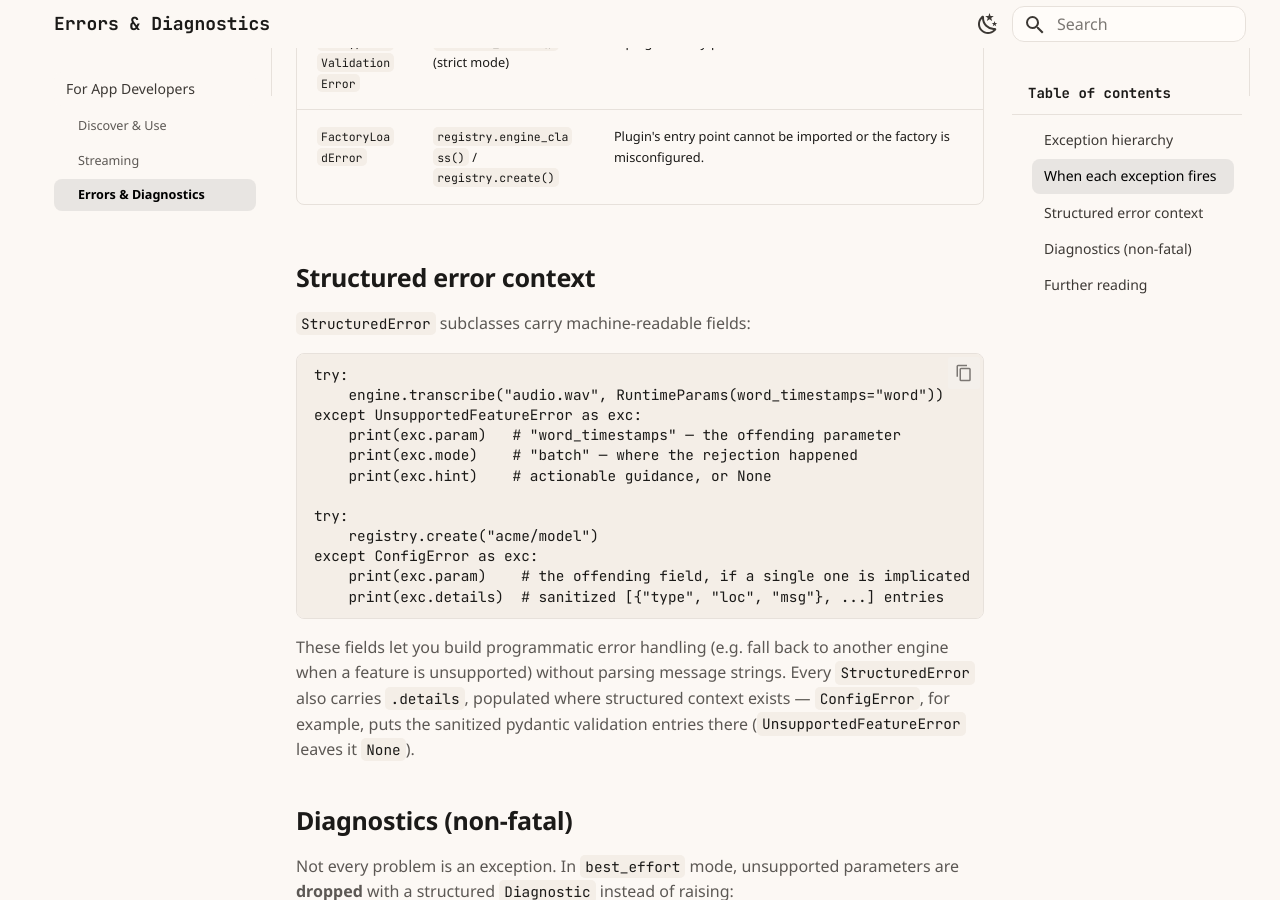
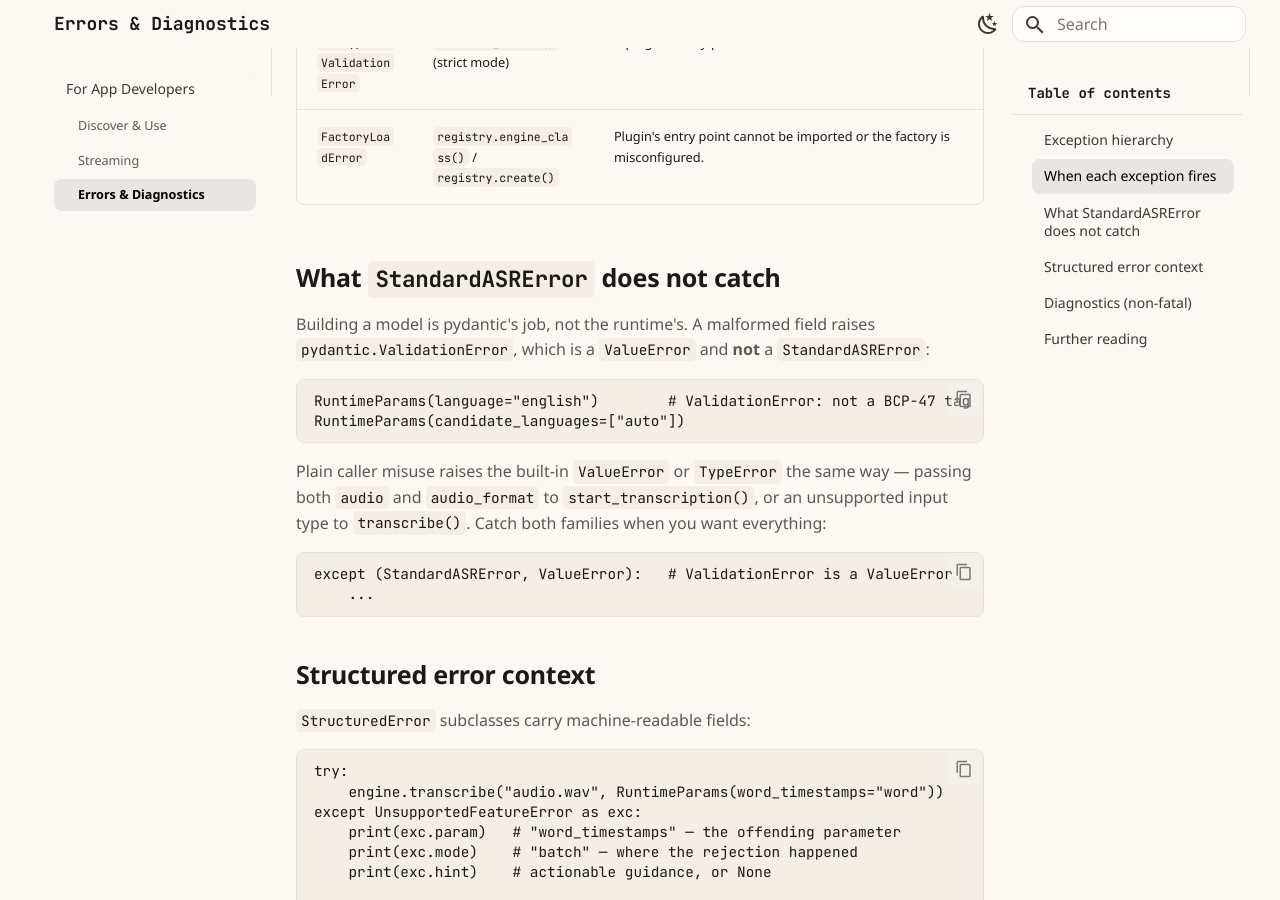
Before and after one commit to standard-voice/standard_asr, an MkDocs documentation site: the page built from docs/for_app_dev/errors.md, in a window 1280 px wide and 900 px high, scrolled down 2291 px. Built offline with MkDocs 1.6.1 and Material for MkDocs 9.7.7, drawn with Linux system fonts in a browser that asks for light colours; plug-ins that fetch from the network failed and are left out; some of the changed text lies outside the part shown.

Commit message:
fix(contract): stop overclaiming what except StandardASRError catches
Defect: StandardASRError's docstring read "Base exception class for all errors
raised by the standard_asr library", and docs/for_app_dev/errors.md repeated it
as "a single except StandardASRError catches anything the framework throws".
Both are false, and they mislead the primary stakeholder about the most common
mistake an application makes.

Authority, verified at runtime:

  RuntimeParams(language="english")            -> pydantic ValidationError
  RuntimeParams(candidate_languages=["auto"])  -> pydantic ValidationError
  isinstance(exc, StandardASRError)            -> False
  isinstance(exc, ValueError)                  -> True

RuntimeParams is in the public __all__, so a malformed language tag -- an
ordinary typo -- escapes the except clause the docs tell you to write. Plain
misuse behaves the same way: ensure_stream_inputs_exclusive raises a bare
ValueError (runtime/interface.py:1099) and decode_audio raises a bare TypeError
(audio/loader.py:1271).

This branch already found and fixed exactly this overclaim in
docs/reference/exceptions.md, but left the same claim standing in the
app-developer guide and never touched the docstring both docs paraphrase. Fixing
one of three sites is how a half-corrected claim looks more trustworthy than it
is.

The docstring now names the boundary and the remedy; errors.md gains a section
that shows the two escaping families with runnable examples.

````diff
--- a/docs/for_app_dev/errors.md
+++ b/docs/for_app_dev/errors.md
@@ -5,8 +5,8 @@ specific exception with machine-readable context -- never silent degradation.
 
 ## Exception hierarchy
 
-Every exception inherits from `StandardASRError`, so a single
-`except StandardASRError` catches anything the framework throws:
+Every *domain* exception inherits from `StandardASRError`, so a single
+`except StandardASRError` catches anything the runtime itself reports:
 
 ```
 StandardASRError
@@ -48,6 +48,27 @@ StandardASRError
 | `InvalidSessionUseError` | `session.feed()` / `session.send_audio()` / iterating the session | Driving a still-live session incorrectly: mixing managed `feed()` with manual `send_audio()`/`end_audio()`, calling `feed()` twice, or iterating the event stream twice. The session is NOT closed — fix the calling code; do not rebuild the session. |
 | `EntrypointValidationError` | `discover_models()` (strict mode) | A plugin's entry-point name is malformed. |
 | `FactoryLoadError` | `registry.engine_class()` / `registry.create()` | Plugin's entry point cannot be imported or the factory is misconfigured. |
+
+## What `StandardASRError` does not catch
+
+Building a model is pydantic's job, not the runtime's. A malformed field raises
+`pydantic.ValidationError`, which is a `ValueError` and **not** a
+`StandardASRError`:
+
+```python
+RuntimeParams(language="english")        # ValidationError: not a BCP-47 tag
+RuntimeParams(candidate_languages=["auto"])
+```
+
+Plain caller misuse raises the built-in `ValueError` or `TypeError` the same
+way — passing both `audio` and `audio_format` to `start_transcription()`, or an
+unsupported input type to `transcribe()`. Catch both families when you want
+everything:
+
+```python
+except (StandardASRError, ValueError):   # ValidationError is a ValueError
+    ...
+```
 
 ## Structured error context
 
````
Also changed, not shown: 1 other file.
